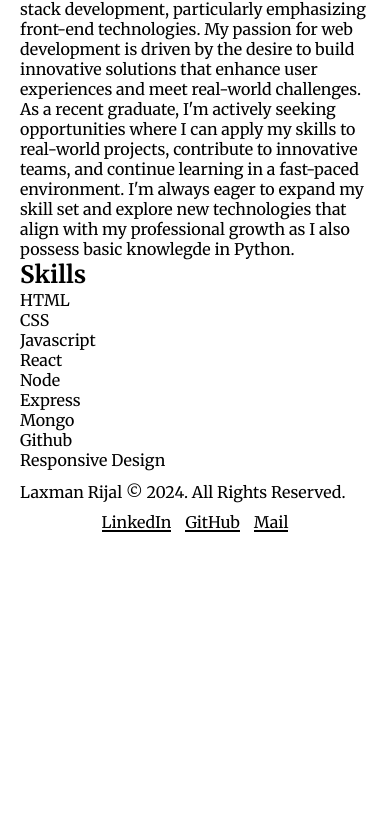
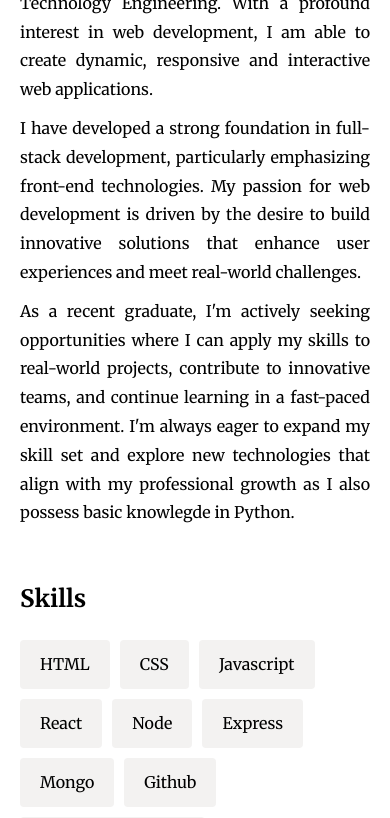
Before and after one commit to laxman1892/portfolio, a React (Vite) app: page / in a window 390 px wide. Shown: the part 1156-1974 px from the top of the page. Before the commit the page ends 1788 px from the top, so only its background shows below. Built offline with nearby package versions, Linux system fonts and the light colour scheme.

Commit message:
did about section styling

```diff
--- a/src/App.css
+++ b/src/App.css
@@ -121,13 +121,44 @@
   width: 20px;
 }
 
-.about {
-  height: 100vh;
-}
-
 .about h1 {
   margin-top: 100px;
   text-align: center;
+}
+
+.about-content {
+  display: flex;
+  justify-content: space-between;
+  padding: 50px 0;
+  line-height: 1.8;
+}
+
+.about-left {
+  width: 40vw;
+  display: flex;
+  flex-direction: column;
+  text-align: justify;
+  gap: 10px;
+}
+
+.about-right {
+  width: 35vw;
+  display: flex;
+  flex-direction: column;
+  gap: 10px;
+}
+
+.skills-content {
+  display: flex;
+  flex-wrap: wrap;
+  gap: 10px;
+}
+
+.skills-content p {
+  background-color: rgba(232, 229, 228 , 0.5);
+  padding: 10px 20px;
+  border-radius: 4px;
+  user-select: none;
 }
 
 .footer {
@@ -220,12 +251,26 @@
     left: 48%;
   }
 
+  .about-content {
+    flex-direction: column;
+  }
+
+  .about-left {
+    width: 100%;
+  }
+
+  .about-right {
+    width: 100%;
+    margin-top: 50px;
+    margin-bottom: 100px;
+    gap: 20px;
+  }
+
   .footer {
     flex-direction: column;
-    align-items: start;
     gap: 10px;
     text-align: center;
-    padding-bottom: 100px;
+    padding-bottom: 50px;
   }
 
   .right-footer {
```
